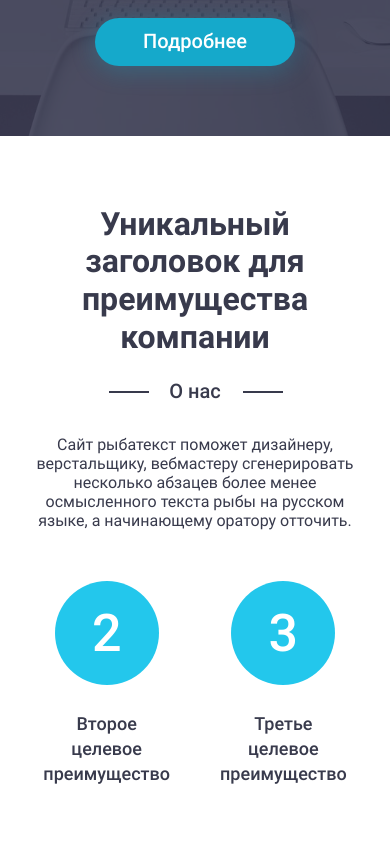
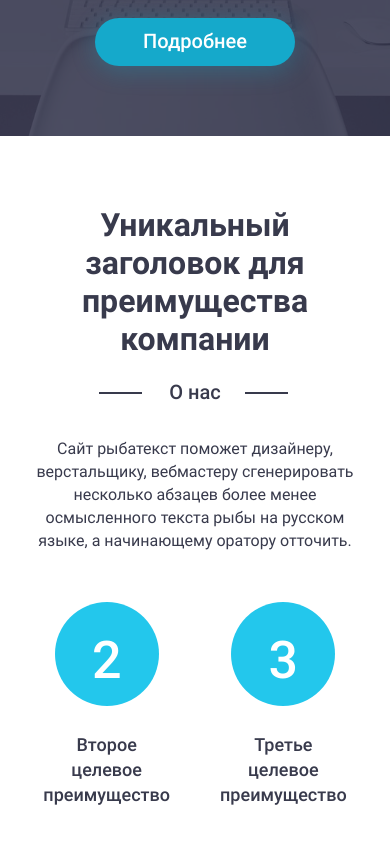
Before and after one commit to oneight15/template, a plain HTML site: page index.html in a window 390 px wide. Shown: the part 638-1482 px from the top of the page. Drawn offline with Linux system fonts and the light colour scheme.

Commit message:
feat: add adaptive for advantages section

```diff
--- a/css/advantages.css
+++ b/css/advantages.css
@@ -3,19 +3,19 @@
 }
 
 .advantages__title {
-  font-size: 32px;
-  line-height: 1,1875;
+  font-size: 35px;
+  line-height: 1,17;
   font-weight: 700;
   text-align: center;
   margin-bottom: 25px;
 }
 
 .advantages__subtitle {
-  width: 52px;
+  max-width: 57px;
   margin: 0 auto;
   font-weight: 500;
-  font-size: 20px;
-  line-height: 1,15;
+  font-size: 22px;
+  line-height: 1,18;
   text-align: center;
   margin-bottom: 33px;
   position: relative;
@@ -24,29 +24,29 @@
 .advantages__subtitle::before {
   content: "";
   display: block;
-  width: 40px;
+  width: 43px;
   height: 2px;
   background-color: #383A4C;
   position: absolute;
-  left: -60px;
+  left: -68px;
   top: 50%;
 }
 .advantages__subtitle::after {
   content: "";
   display: block;
-  width: 40px;
+  width: 43px;
   height: 2px;
   background-color: #383A4C;
   position: absolute;
-  right: -62px;
+  right: -64px;
   top: 50%;
 }
 
 .advantages__text {
-  max-width: 666px;
+  max-width: 724px;
   margin: 0 auto;
-  font-size: 16px;
-  line-height: 1,4375;
+  font-size: 18px;
+  line-height: calc(18px * 1.39);
   text-align: center;
   margin-bottom: 50px;
 }
@@ -58,43 +58,101 @@
 }
 
 .advantages__item {
-  flex-basis: 180px;
+  flex-basis: 196px;
   display: flex;
-  gap: 26px;
+  gap: 16px;
   flex-direction: column;
   justify-content: center;
   align-items: center;
 }
 
 .advantages__num {
-  width: 104px;
-  height: 104px;
+  width: 122px;
+  height: 122px;
   border-radius: 50%;
   background-color: #23C7EC;
-  font-size: 52px;
-  line-height: 1,4;
+  font-size: 57px;
+  line-height: 1;
   font-weight: 500;
   text-align: center;
+  vertical-align: middle;
   color: #ffffff;
-  padding: 22px 0;
+  padding: 32px 0;
 }
 
 .advantages__desc {
   font-weight: 500;
-  font-size: 18px;
-  line-height: 1.39;
+  font-size: 20px;
+  line-height: 1.4;
   text-align: center;
 }
 
 @media (max-width: 1024px) {
   .advantages__title {
+    font-size: 32px;
+    line-height: 38px;
     margin-bottom: 23px;
+  }
+
+  .advantages__subtitle {
+    font-size: 20px;
+    line-height: 1.15;
+  }
+
+  .advantages__text {
+    font-size: 16px;
+    line-height: 23px;
+  }
+
+  .advantages__item {
+    flex-basis: 180px;
+    gap: 26px;
+  }
+
+  .advantages__num {
+    width: 104px;
+    height: 104px;
+    font-size: 52px;
+    line-height: 73px;
+    padding: 22px 0;
+  }
+
+  .advantages__desc {
+    font-size: 18px;
+    line-height: 25px;
   }
 }
 
 @media (max-width: 320px) {
   .advantages__title {
     font-size: 20px;
-    line-height: 1.15;
+    line-height: 23px;
+    margin-bottom: 15px;
+  }
+
+  .advantages__subtitle {
+    font-size: 16px;
+    line-height: 19px;
+    margin-bottom: 26px;
+  }
+
+  .advantages__text {
+    font-size: 12px;
+    line-height: 17px;
+    margin-bottom: 40px;
+  }
+
+  .advantages__list {
+    flex-direction: column;
+    gap: 40px;
+    justify-content: center;
+  }
+
+  .advantages__item {
+    flex-basis: 166px;
+  }
+
+  .advantages__desc {
+    max-width: 166px;
   }
 }
```
